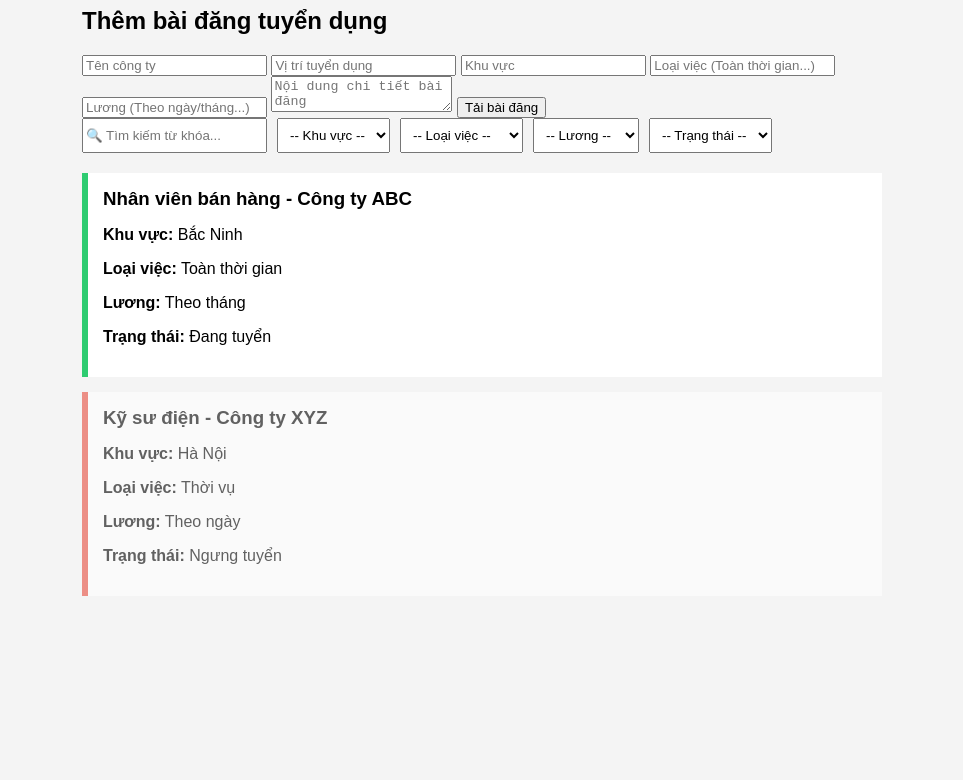
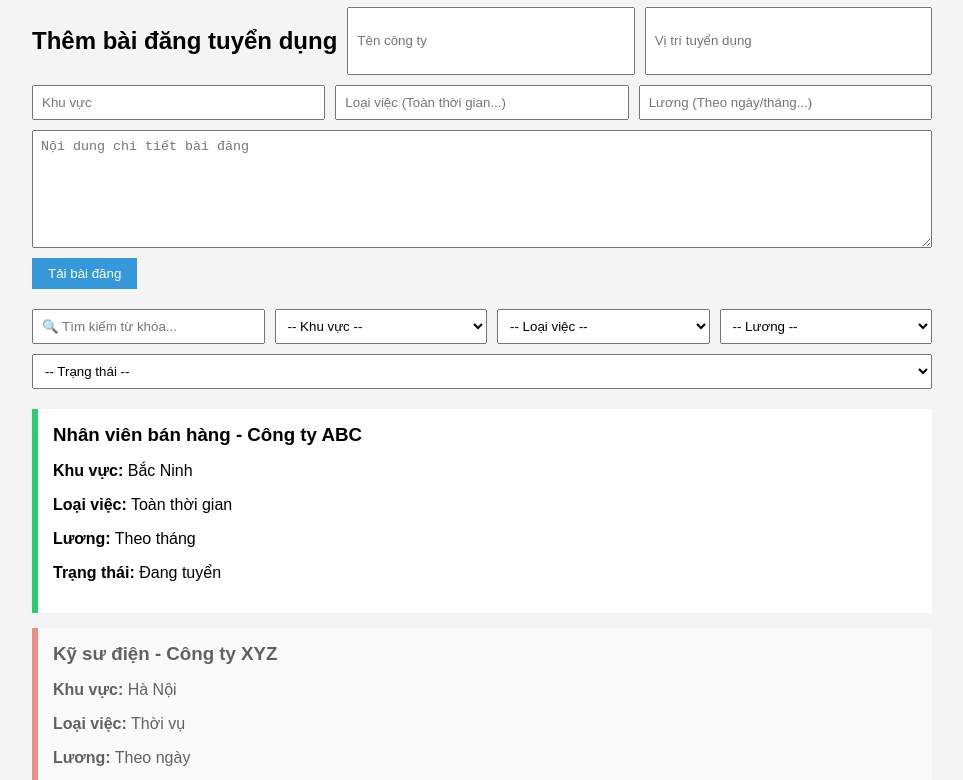
Before and after one commit to Yu-Shi-Dre/TAM-LUC-VIET-2025, a plain HTML site: page index.html in a window 1280 px wide. Shown: the part 93-873 px from the top of the page, without its empty margins (158-1121 px from the left). Before the commit the page ends 800 px from the top, so only its background shows below. Drawn offline with Linux system fonts and the light colour scheme.

Commit message:
Update style.css

```diff
--- a/style.css
+++ b/style.css
@@ -1,27 +1,39 @@
-
 body {
   font-family: Arial, sans-serif;
   background: #f4f4f4;
   margin: 0; padding: 20px;
 }
 .container {
-  max-width: 800px;
+  max-width: 900px;
   margin: auto;
 }
-.filters {
+.filters, .upload-form {
   display: flex;
+  flex-wrap: wrap;
   gap: 10px;
   margin-bottom: 20px;
-  flex-wrap: wrap;
 }
-select {
+input, select, textarea {
   padding: 8px;
+  flex: 1 1 200px;
+}
+textarea {
+  flex: 1 1 100%;
+  height: 100px;
+}
+button {
+  padding: 8px 16px;
+  background: #3498db;
+  color: white;
+  border: none;
+  cursor: pointer;
 }
 .job-card {
   background: white;
   padding: 15px;
   margin-bottom: 15px;
   border-left: 6px solid #2ecc71;
+  position: relative;
 }
 .job-card.closed {
   border-left-color: #e74c3c;
@@ -30,3 +42,14 @@ select {
 .job-card h3 {
   margin: 0 0 5px 0;
 }
+.status-toggle {
+  position: absolute;
+  top: 10px;
+  right: 10px;
+  background: #555;
+  color: white;
+  border: none;
+  padding: 5px 10px;
+  cursor: pointer;
+  font-size: 0.8em;
+}
```
